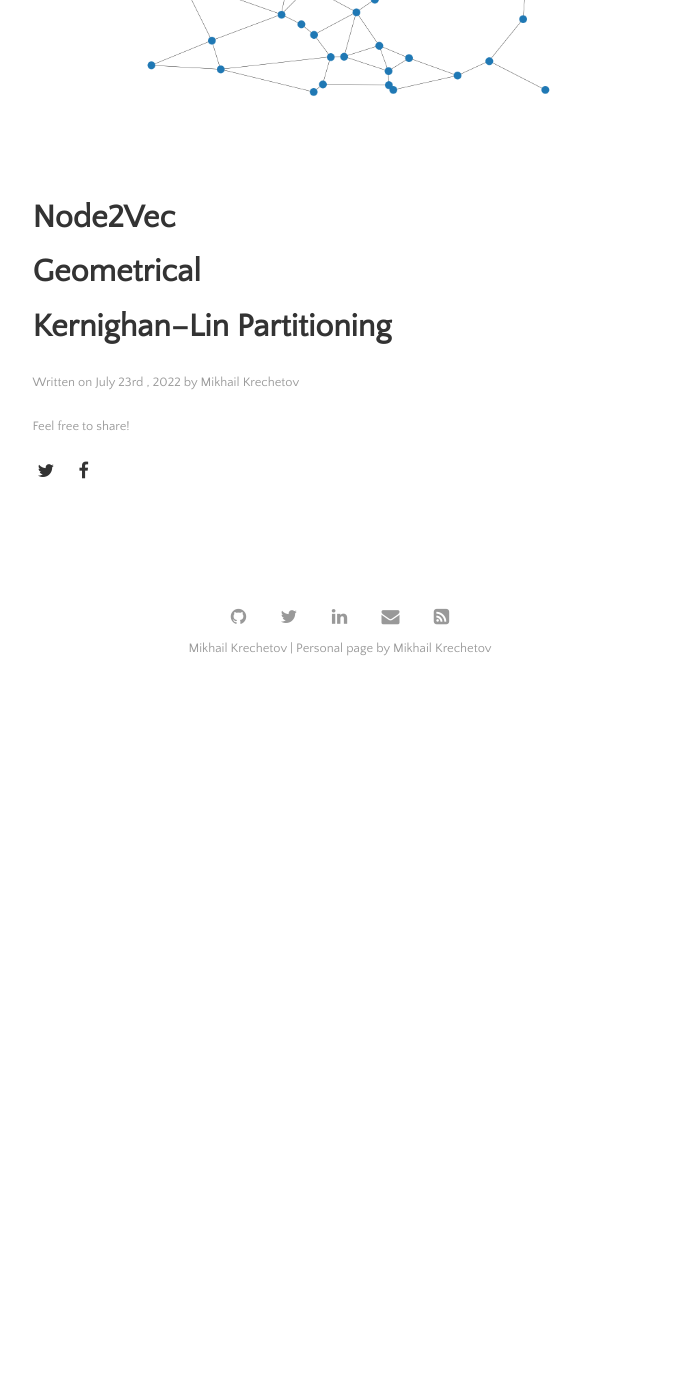
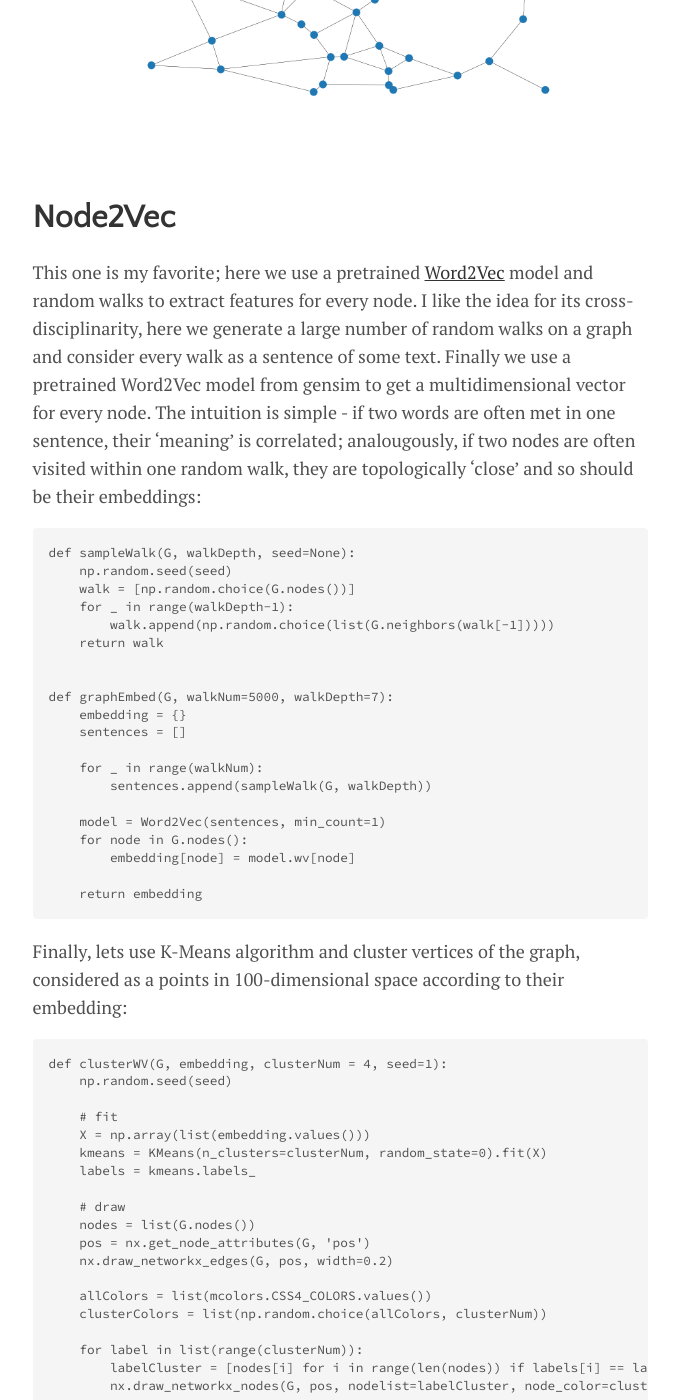
Before and after one commit to mkrechetov/mkrechetov.github.io, a Jekyll site: the page built from _posts/2022-07-23-clustering.markdown, in a window 1280 px wide and 1400 px high, scrolled down 996 px. Shown: the whole window, without its empty margins (300-978 px from the left). Built offline with Jekyll 4.4.1, drawn with Linux system fonts in a browser that asks for light colours; before the commit the page ends 1690 px from its top, so only the background shows below that; some of the changed text lies outside the part shown.

Commit message:
Update post on clustering with code and pictures

````diff
--- a/_posts/2022-07-23-clustering.markdown
+++ b/_posts/2022-07-23-clustering.markdown
@@ -38,8 +38,114 @@
 Node2Vec
 =========
 
+This one is my favorite; here we use a pretrained [Word2Vec](https://en.wikipedia.org/wiki/Word2vec) model and random walks to extract features for every node. I like the idea for its cross-disciplinarity,
+here we generate a large number of random walks on a graph and consider every walk as a sentence of some text.
+Finally we use a pretrained Word2Vec model from gensim to get a multidimensional vector for every node.
+The intuition is simple - if two words are often met in one sentence, their 'meaning' is correlated;
+analougously, if two nodes are often visited within one random walk, they are topologically 'close' and so should be their embeddings:
+
+```
+def sampleWalk(G, walkDepth, seed=None):
+    np.random.seed(seed)
+    walk = [np.random.choice(G.nodes())]
+    for _ in range(walkDepth-1):
+        walk.append(np.random.choice(list(G.neighbors(walk[-1]))))
+    return walk
+
+
+def graphEmbed(G, walkNum=5000, walkDepth=7):
+    embedding = {}
+    sentences = []
+
+    for _ in range(walkNum):
+        sentences.append(sampleWalk(G, walkDepth))
+
+    model = Word2Vec(sentences, min_count=1)
+    for node in G.nodes():
+        embedding[node] = model.wv[node]
+
+    return embedding
+```
+
+Finally, lets use K-Means algorithm and cluster vertices of the graph, considered as a points in 100-dimensional space according to their embedding:
+
+```
+def clusterWV(G, embedding, clusterNum = 4, seed=1):
+    np.random.seed(seed)
+
+    # fit
+    X = np.array(list(embedding.values()))
+    kmeans = KMeans(n_clusters=clusterNum, random_state=0).fit(X)
+    labels = kmeans.labels_
+
+    # draw
+    nodes = list(G.nodes())
+    pos = nx.get_node_attributes(G, 'pos')
+    nx.draw_networkx_edges(G, pos, width=0.2)
+
+    allColors = list(mcolors.CSS4_COLORS.values())
+    clusterColors = list(np.random.choice(allColors, clusterNum))
+
+    for label in list(range(clusterNum)):
+        labelCluster = [nodes[i] for i in range(len(nodes)) if labels[i] == label]
+        nx.draw_networkx_nodes(G, pos, nodelist=labelCluster, node_color=clusterColors[label], node_size=20)
+
+```
+
+What gives us the following partitioning.
+
+![node2vec](../assets/clustering/node2vec.png)
+
+
 Geometrical
 =========
 
+
+```
+def clusterPOS(G, clusterNum = 4, seed=1):
+    np.random.seed(seed)
+    pos = nx.get_node_attributes(G, 'pos')
+
+    # fit
+    X = np.array(list(pos.values()))
+    kmeans = KMeans(n_clusters=clusterNum, random_state=0).fit(X)
+    labels = kmeans.labels_
+
+    # draw
+    nodes = list(G.nodes())
+    nx.draw_networkx_edges(G, pos, width=0.2)
+
+    allColors = list(mcolors.CSS4_COLORS.values())
+    clusterColors = list(np.random.choice(allColors, clusterNum))
+
+    for label in list(range(clusterNum)):
+        labelCluster = [nodes[i] for i in range(len(nodes)) if labels[i] == label]
+        nx.draw_networkx_nodes(G, pos, nodelist=labelCluster, node_color=clusterColors[label], node_size=20)
+```
+
+
+![node2vec](../assets/clustering/geom.png)
+
 Kernighan–Lin Partitioning
 =========
+
+```
+def Bisec(G, clusterNum = 4):
+    from networkx.algorithms.community.kernighan_lin import kernighan_lin_bisection
+
+    H = G.copy()
+    components = list(sorted(nx.connected_components(H)))
+
+    while len(components) < clusterNum:
+        component1, component2 = kernighan_lin_bisection(H.subgraph(components.pop()).copy())
+        components = sorted(components + [component1, component2], key=len, reverse=False)
+
+    R = nx.empty_graph(len(G))
+    for c in components:
+        R = nx.compose(R, G.subgraph(c).copy())
+
+    return R
+```
+
+
+![node2vec](../assets/clustering/bisection.png)
````
Also changed, not shown: assets/clustering/bisection.png (added), assets/clustering/geom.png (added), assets/clustering/node2vec.png (added).
